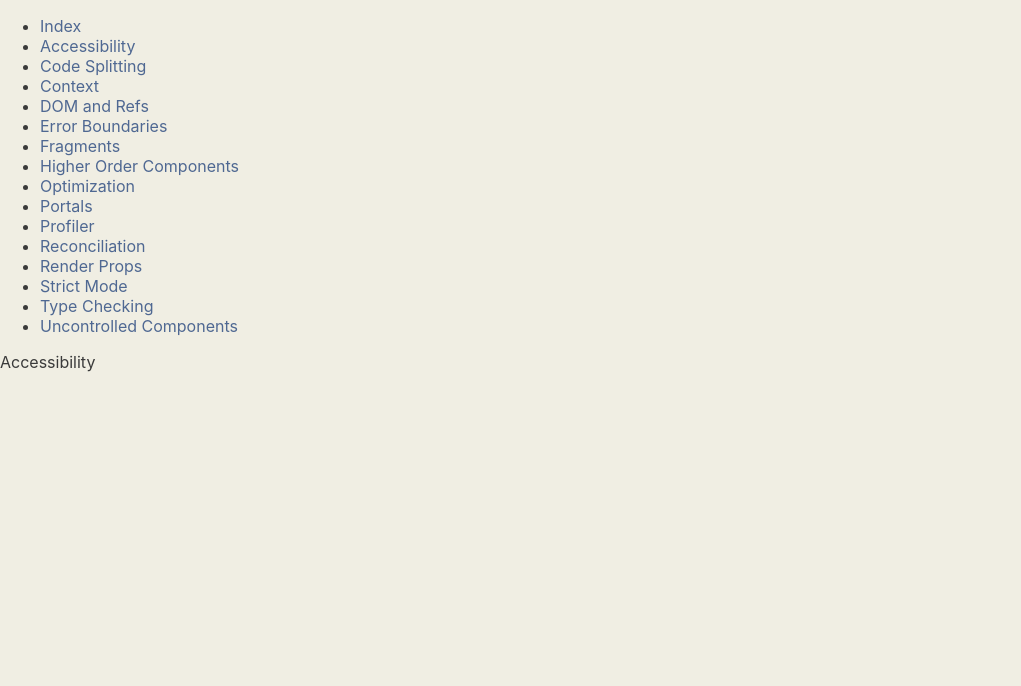
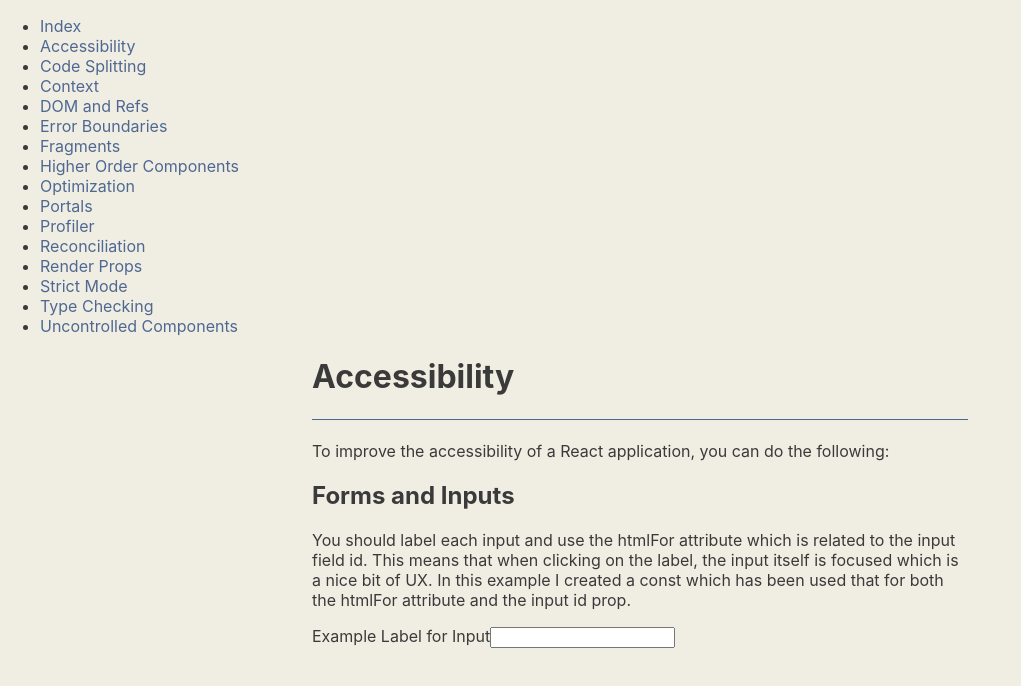
Before and after one commit to danbfield/react-concepts, a Next.js app in the folder app/: page /accessibility in a window 1280 px wide. Shown: the top 686 px of the page, without its empty margins (0-1021 px from the left). Built offline with nearby package versions, Linux system fonts and the light colour scheme.

Commit message:
Pages/Accessibility: Add Forms and Inputs Section

```diff
--- a/app/pages/accessibility.js
+++ b/app/pages/accessibility.js
@@ -1,3 +1,44 @@
+import { useState } from 'react'
+import {
+  Heading,
+  Input,
+  Label,
+  Main,
+  Paragraph,
+  Section,
+  Subheading,
+} from '../components'
+
 export default function Accessibility() {
-  return <div>Accessibility</div>
+  const [value, setValue] = useState('')
+
+  const handleOnChange = (event) => setValue(event.target.value)
+  const inputId = 'accessibilityExample'
+
+  return (
+    <Main>
+      <Heading>Accessibility</Heading>
+      <Paragraph>
+        To improve the accessibility of a React application, you can do the
+        following:
+      </Paragraph>
+      <Section>
+        <Subheading>Forms and Inputs</Subheading>
+        <Paragraph>
+          You should label each input and use the htmlFor attribute which is
+          related to the input field id. This means that when clicking on the
+          label, the input itself is focused which is a nice bit of UX. In this
+          example I created a const which has been used that for both the
+          htmlFor attribute and the input id prop.
+        </Paragraph>
+        <Label htmlFor={inputId}>Example Label for Input</Label>
+        <Input
+          id={inputId}
+          onChange={handleOnChange}
+          type='text'
+          value={value}
+        />
+      </Section>
+    </Main>
+  )
 }
```
